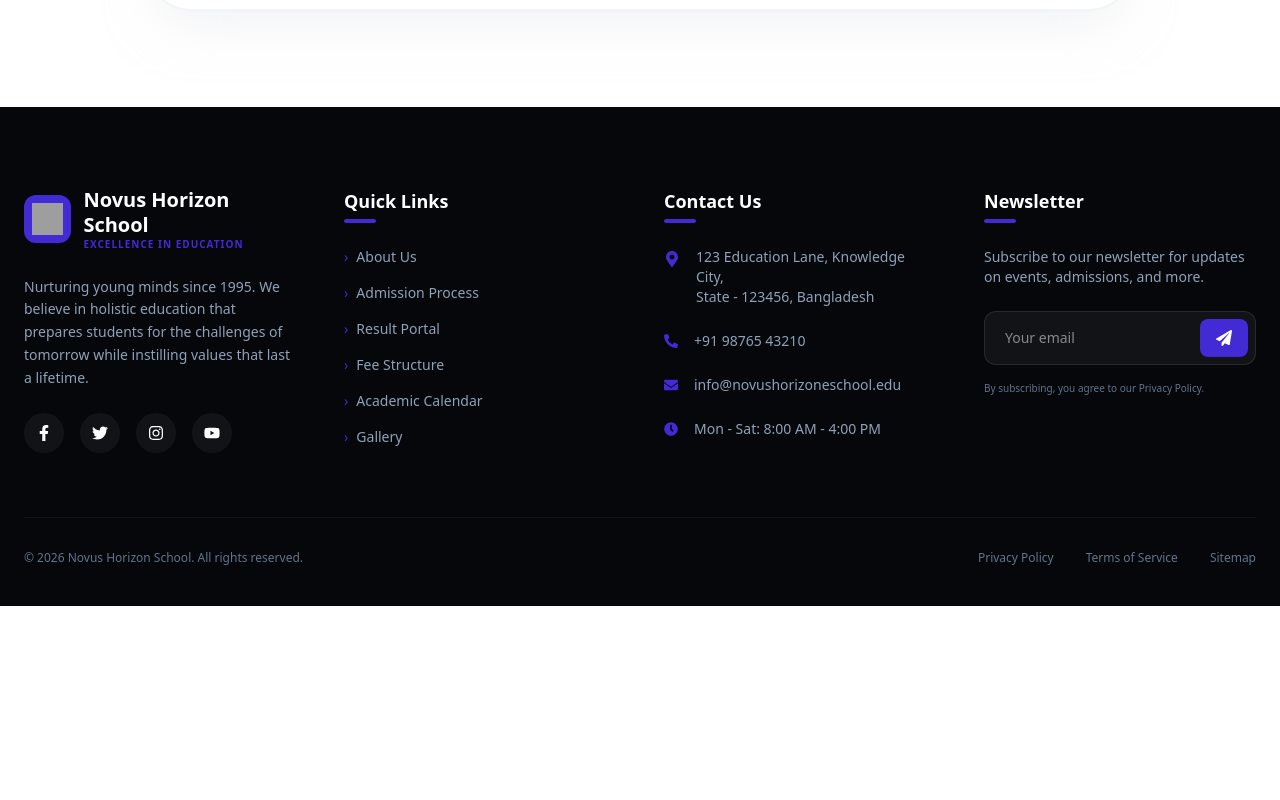
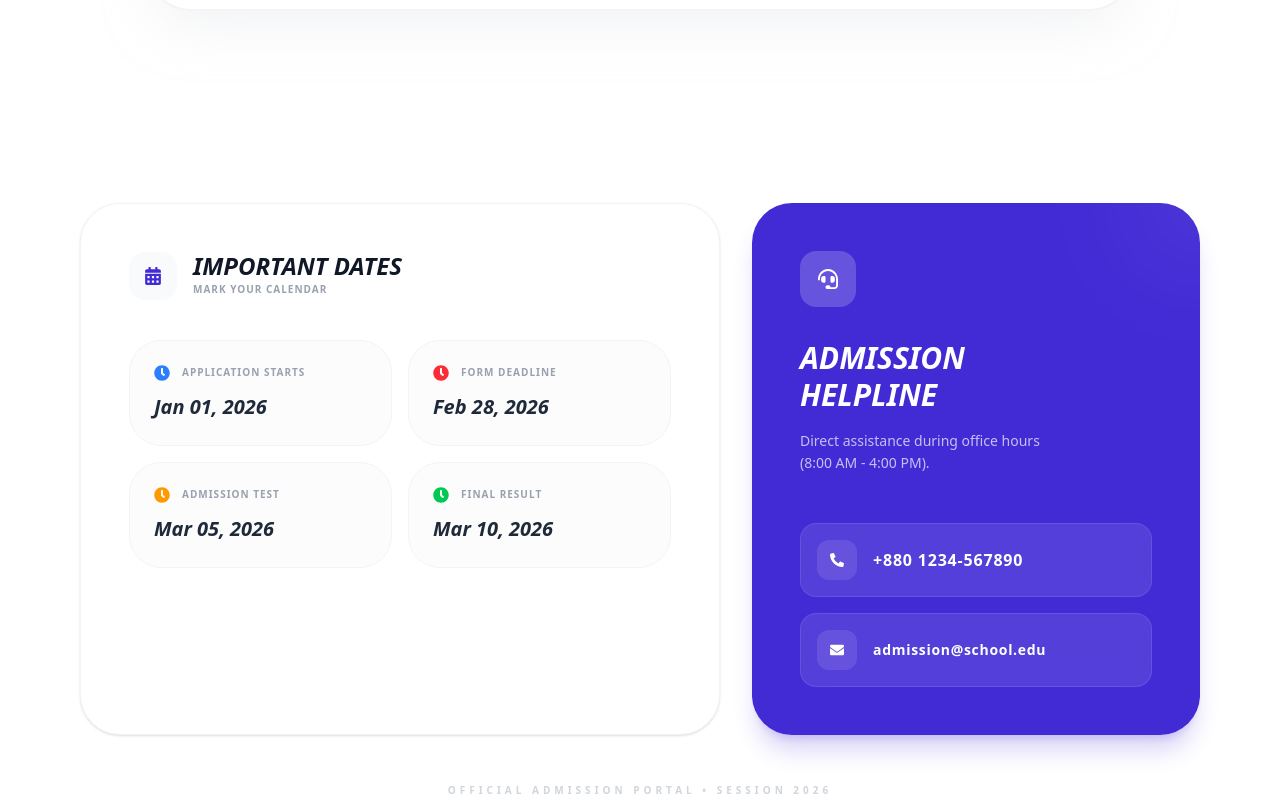
Before and after one commit to nurislam243/Novus-Horizon-School---Client-Side, a React (Vite) app: page /admissions in a window 1280 px wide. Shown: the part 3840-4640 px from the top of the page. Before the commit the page ends 4446 px from the top, so only its background shows below. Built offline with nearby package versions, Linux system fonts and the light colour scheme; grey boxes are pictures that could not be loaded.

Commit message:
feat: add admission contact section in admissions page

```diff
--- /dev/null
+++ b/src/pages/Admissions/AdmissionContact/AdmissionContact.jsx
@@ -0,0 +1,83 @@
+import React from 'react';
+import { FaCalendarAlt, FaHeadset, FaEnvelope, FaPhoneAlt, FaClock } from 'react-icons/fa';
+
+const AdmissionContact = () => {
+  const dates = [
+    { label: "Application Starts", date: "Jan 01, 2026", icon: <FaClock className="text-blue-500" /> },
+    { label: "Form Deadline", date: "Feb 28, 2026", icon: <FaClock className="text-red-500" /> },
+    { label: "Admission Test", date: "Mar 05, 2026", icon: <FaClock className="text-amber-500" /> },
+    { label: "Final Result", date: "Mar 10, 2026", icon: <FaClock className="text-green-500" /> },
+  ];
+
+  return (
+    <div className="max-w-6xl mx-auto px-4 py-12 md:py-24">
+      <div className="flex flex-col lg:grid lg:grid-cols-12 gap-6 md:gap-8 items-stretch">
+
+        {/* --- Left Side: Important Dates --- */}
+        <div className="lg:col-span-7 bg-white border border-gray-100 rounded-[2rem] md:rounded-[2.5rem] p-6 md:p-12 shadow-sm order-2 lg:order-1">
+          <div className="flex items-center gap-4 mb-8 md:mb-10">
+            <div className="w-10 h-10 md:w-12 md:h-12 bg-gray-50 rounded-xl md:rounded-2xl flex items-center justify-center text-primary shrink-0">
+              <FaCalendarAlt size={18} />
+            </div>
+            <div>
+              <h3 className="text-xl md:text-2xl font-black text-gray-900 italic uppercase leading-none">Important Dates</h3>
+              <p className="text-[9px] md:text-[10px] font-bold text-gray-400 uppercase tracking-widest mt-1">Mark your calendar</p>
+            </div>
+          </div>
+
+          <div className="grid grid-cols-1 sm:grid-cols-2 gap-4">
+            {dates.map((item, index) => (
+              <div key={index} className="p-5 md:p-6 bg-gray-50/50 border border-gray-100 rounded-[1.5rem] md:rounded-[2rem] group hover:bg-white hover:border-primary/20 transition-all duration-300">
+                <div className="flex items-center gap-3 mb-2 md:mb-3">
+                  {item.icon}
+                  <span className="text-[9px] md:text-[10px] font-black uppercase tracking-widest text-gray-400">{item.label}</span>
+                </div>
+                <p className="text-lg md:text-xl font-black text-gray-800 italic">{item.date}</p>
+              </div>
+            ))}
+          </div>
+        </div>
+
+        {/* --- Right Side: Help Support --- */}
+        <div className="lg:col-span-5 bg-primary rounded-[2rem] md:rounded-[2.5rem] p-6 md:p-12 text-white relative overflow-hidden flex flex-col order-1 lg:order-2 shadow-xl shadow-primary/20">
+          <div className="absolute top-0 right-0 w-32 h-32 bg-white/10 rounded-full -mr-16 -mt-16 blur-3xl"></div>
+
+          <div className="relative z-10 mb-8 md:mb-12">
+            <div className="w-12 h-12 md:w-14 md:h-14 bg-white/20 backdrop-blur-md rounded-xl md:rounded-2xl flex items-center justify-center mb-6 md:mb-8">
+              <FaHeadset size={20} />
+            </div>
+            <h3 className="text-2xl md:text-3xl font-black italic uppercase leading-tight mb-3 md:mb-4">Admission <br className="hidden md:block"/> Helpline</h3>
+            <p className="text-white/70 text-xs md:text-sm font-medium leading-relaxed">
+              Direct assistance during office hours <br/> (8:00 AM - 4:00 PM).
+            </p>
+          </div>
+
+          <div className="space-y-3 md:space-y-4 relative z-10 mt-auto">
+            <a href="tel:+8801234567890" className="flex items-center gap-4 p-4 bg-white/10 backdrop-blur-md border border-white/10 rounded-xl md:rounded-2xl hover:bg-white hover:text-primary transition-all group overflow-hidden">
+              <div className="w-8 h-8 md:w-10 md:h-10 bg-white/10 rounded-lg md:rounded-xl flex items-center justify-center group-hover:bg-primary/10 shrink-0">
+                <FaPhoneAlt size={14}/>
+              </div>
+              <span className="font-bold tracking-wider text-sm md:text-base">+880 1234-567890</span>
+            </a>
+
+            <a href="mailto:admission@school.edu" className="flex items-center gap-4 p-4 bg-white/10 backdrop-blur-md border border-white/10 rounded-xl md:rounded-2xl hover:bg-white hover:text-primary transition-all group overflow-hidden">
+              <div className="w-8 h-8 md:w-10 md:h-10 bg-white/10 rounded-lg md:rounded-xl flex items-center justify-center group-hover:bg-primary/10 shrink-0">
+                <FaEnvelope size={14}/>
+              </div>
+              <span className="font-bold tracking-wider text-xs md:text-sm truncate">admission@school.edu</span>
+            </a>
+          </div>
+        </div>
+
+      </div>
+
+      <div className="mt-12 text-center px-4">
+        <p className="text-[9px] md:text-[10px] font-black text-gray-300 uppercase tracking-[0.3em] md:tracking-[0.4em]">
+           Official Admission Portal • Session 2026
+        </p>
+      </div>
+    </div>
+  );
+};
+
+export default AdmissionContact;
--- a/src/pages/Admissions/Admissions.jsx
+++ b/src/pages/Admissions/Admissions.jsx
@@ -3,6 +3,7 @@ import AdmissionHero from './AdmissionHero/AdmissionHero'
 import AdmissionProcess from './AdmissionProcess/AdmissionProcess'
 import AdmissionRequirements from './AdmissionRequirements/AdmissionRequirements'
 import AdmissionForm from './AdmissionForm/AdmissionForm'
+import AdmissionContact from './AdmissionContact/AdmissionContact'
 
 const Admissions = () => {
   return (
@@ -11,6 +12,7 @@ const Admissions = () => {
         <AdmissionProcess></AdmissionProcess>
         <AdmissionRequirements></AdmissionRequirements>
         <AdmissionForm></AdmissionForm>
+        <AdmissionContact></AdmissionContact>
     </div>
   )
 }
```
